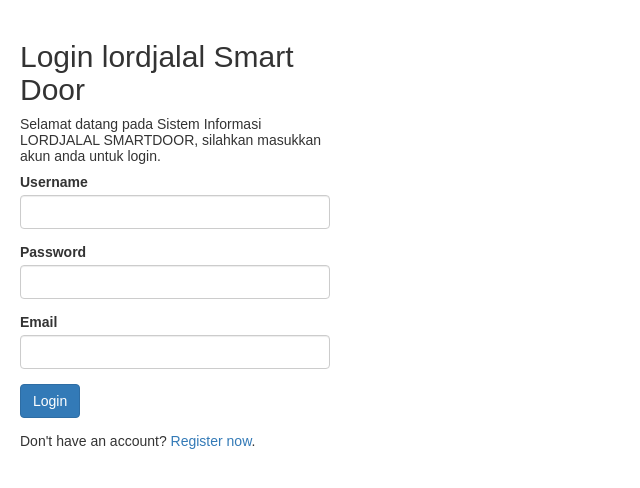
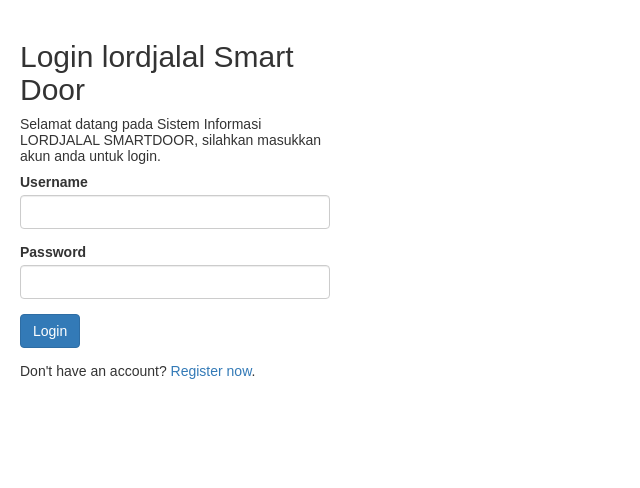
Before and after one commit to tsanpride/collab-iot-2019, a PHP site: page /login.php in a window 1280 px wide. Shown: the top 488 px of the page, without its empty margins (0-640 px from the left). Run offline with PHP 8.4, Linux system fonts and the light colour scheme; a stand-in replaces the project's code that opens the database connection.

Commit message:
login diperbaiki

```diff
--- a/login.php
+++ b/login.php
@@ -116,11 +116,6 @@ if($_SERVER["REQUEST_METHOD"] == "POST"){
                 <span class="help-block"><?php echo $password_err; ?></span>
             </div>
             <div class="form-group">
-                <label>Email</label>
-                <input type="text" name="username" class="form-control" value="<?php echo $username; ?>">
-                <span class="help-block"></span>
-            </div>
-            <div class="form-group">
                 <input type="submit" class="btn btn-primary" value="Login">
             </div>
             <p>Don't have an account? <a href="register.php">Register now</a>.</p>
```
